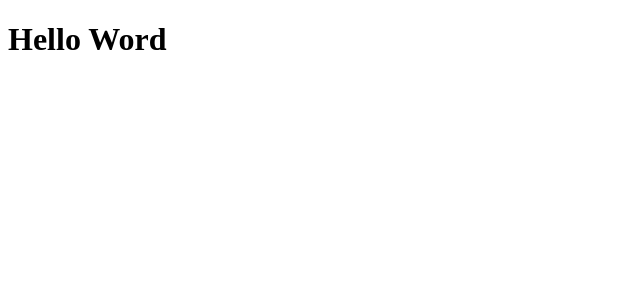
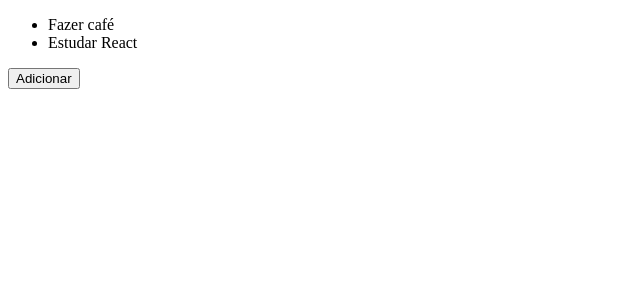
Before and after one commit to fellipebastos/goreact-modulo3, a React (Create React App) app: page / in a window 1280 px wide. Shown: the top 300 px of the page, without its empty margins (0-640 px from the left). Built offline with nearby package versions, Linux system fonts and the light colour scheme.

Commit message:
list todos and add todo button

```diff
--- a/package.json
+++ b/package.json
@@ -3,6 +3,7 @@
   "version": "0.1.0",
   "private": true,
   "dependencies": {
+    "prop-types": "^15.7.2",
     "react": "^16.8.6",
     "react-dom": "^16.8.6",
     "react-redux": "^7.1.0",
--- a/src/App.js
+++ b/src/App.js
@@ -3,11 +3,14 @@ import { Provider } from 'react-redux';
 
 import store from './store';
 
+// Components
+import TodoList from './TodoList';
+
 function App() {
   return (
     <div className="App">
       <Provider store={store}>
-        <h1>Hello Word</h1>
+        <TodoList />
       </Provider>
     </div>
   );
--- /dev/null
+++ b/src/TodoList.js
@@ -0,0 +1,41 @@
+/* eslint-disable no-tabs */
+import React, { Fragment } from 'react';
+import PropTypes from 'prop-types';
+
+import { connect } from 'react-redux';
+
+const TodoList = ({ todos, addTodo }) => (
+  <Fragment>
+    <ul>
+      {todos.map(todo => (
+        <li key={todo.id}>{todo.text}</li>
+      ))}
+    </ul>
+    <button type="button" onClick={() => addTodo('Novo todo')}>
+			Adicionar
+    </button>
+  </Fragment>
+);
+
+TodoList.propTypes = {
+  addTodo: PropTypes.func.isRequired,
+  todos: PropTypes.arrayOf(
+    PropTypes.shape({
+      id: PropTypes.number,
+      text: PropTypes.string,
+    }),
+  ).isRequired,
+};
+
+const mapStateToProps = state => ({
+  todos: state.todos,
+});
+
+const mapDispatchToProps = dispatch => ({
+  addTodo: text => dispatch({ type: 'ADD_TODO', payload: { text } }),
+});
+
+export default connect(
+  mapStateToProps,
+  mapDispatchToProps,
+)(TodoList);
--- a/src/store/index.js
+++ b/src/store/index.js
@@ -1,5 +1,7 @@
 import { createStore } from 'redux';
 
-const store = createStore(() => {});
+import reducers from './reducers';
+
+const store = createStore(reducers);
 
 export default store;
--- /dev/null
+++ b/src/store/reducers/index.js
@@ -0,0 +1,7 @@
+import { combineReducers } from 'redux';
+
+import todos from './todos';
+
+export default combineReducers({
+  todos,
+});
--- /dev/null
+++ b/src/store/reducers/todos.js
@@ -0,0 +1,11 @@
+const INIT_STATE = [{ id: 1, text: 'Fazer café' }, { id: 2, text: 'Estudar React' }];
+
+export default function todos(state = INIT_STATE, action) {
+  switch (action.type) {
+    case 'ADD_TODO':
+      return [...state, { id: Math.random(), text: action.payload.text }];
+
+    default:
+      return state;
+  }
+}
```
Also changed, not shown: 1 other file (tests, documents, lock files or other folders).
